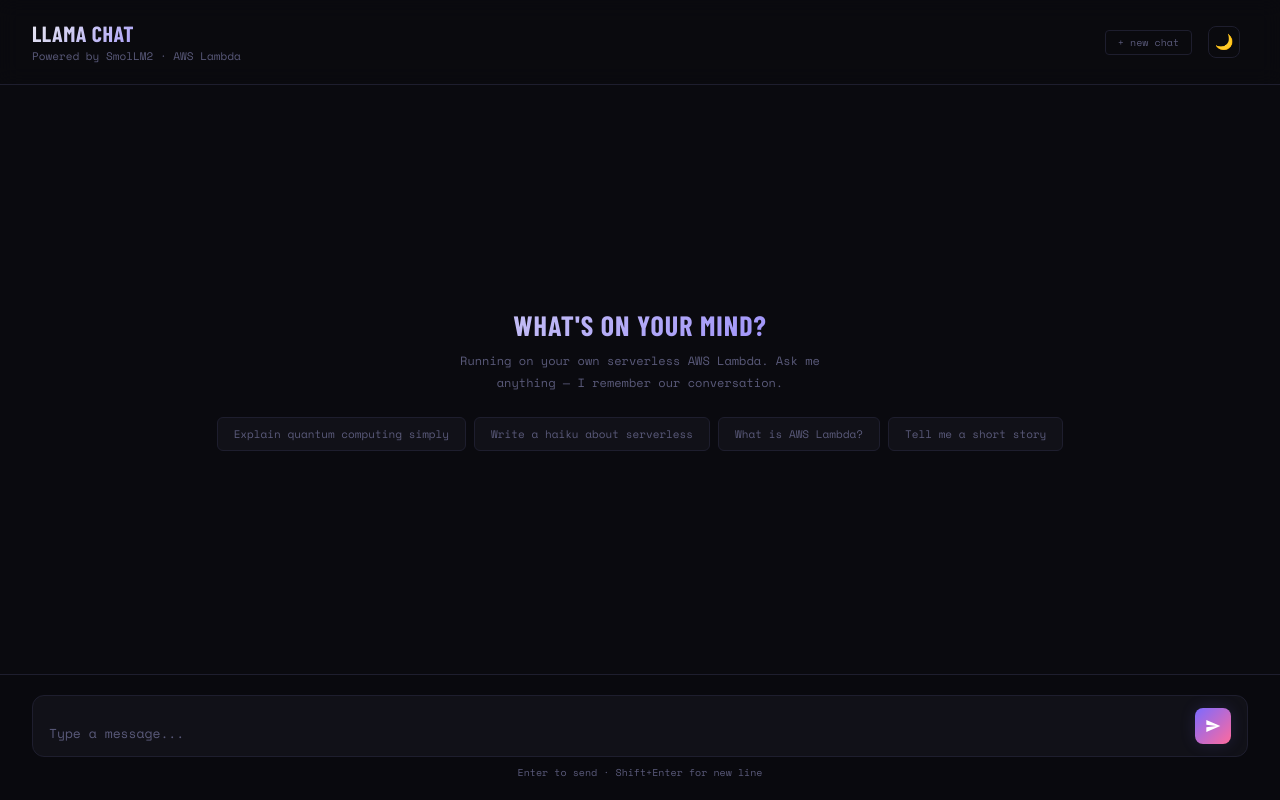
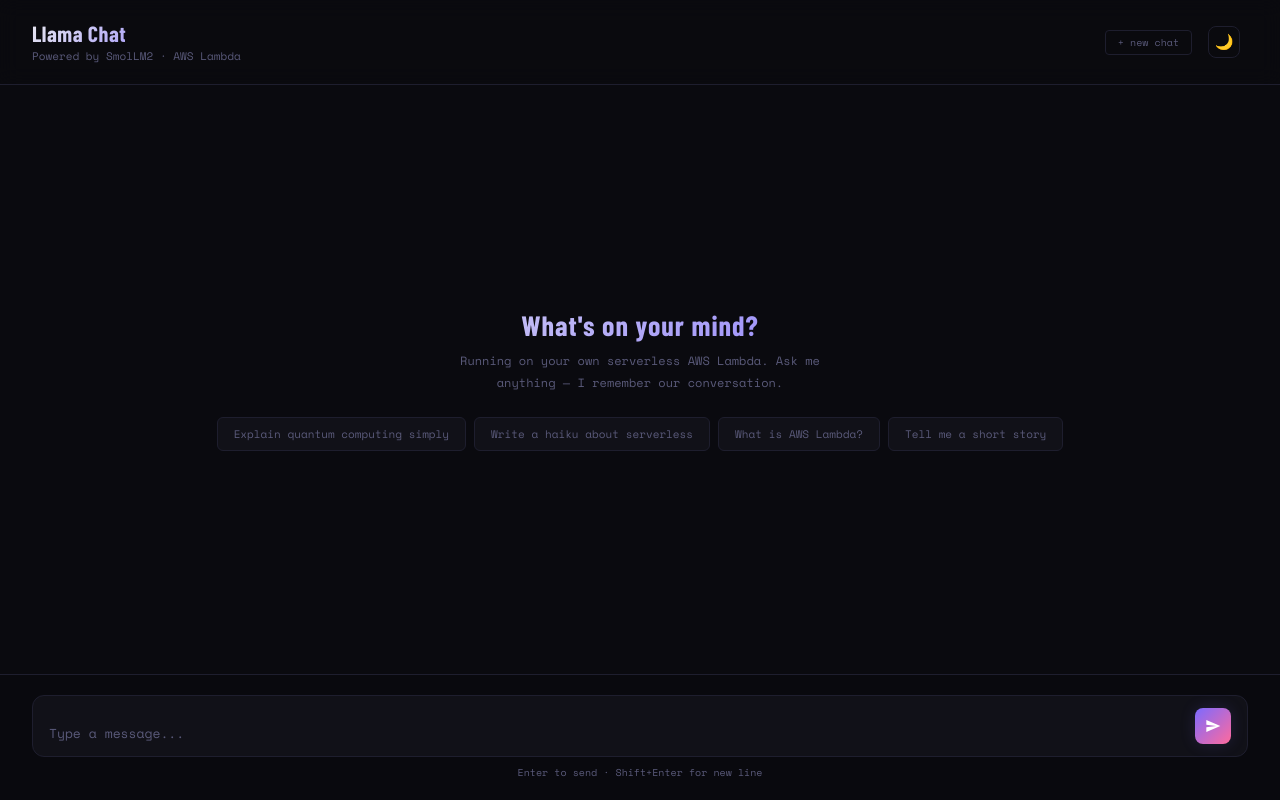
Before and after one commit to lexbotmx/llama-chat, a plain HTML site: page index.html in a window 1280 px wide. Drawn offline with nearby package versions, Linux system fonts and the light colour scheme; a web font is replaced by a local one.

Commit message:
Update index.html
Commented out:
text-transform: uppercase;

```diff
--- a/index.html
+++ b/index.html
@@ -104,7 +104,7 @@
     font-size: 22px;
     font-weight: 800;
     letter-spacing: 0.5px;
-    text-transform: uppercase;
+    /* text-transform: uppercase; */
     background: linear-gradient(135deg, var(--text), var(--accent));
     -webkit-background-clip: text;
     -webkit-text-fill-color: transparent;
@@ -187,7 +187,7 @@
     font-family: 'Barlow Condensed', sans-serif;
     font-size: 28px;
     font-weight: 800;
-    text-transform: uppercase;
+    /* text-transform: uppercase; */
     letter-spacing: 1px;
     margin-bottom: 8px;
     background: linear-gradient(135deg, var(--text), var(--accent));
```
